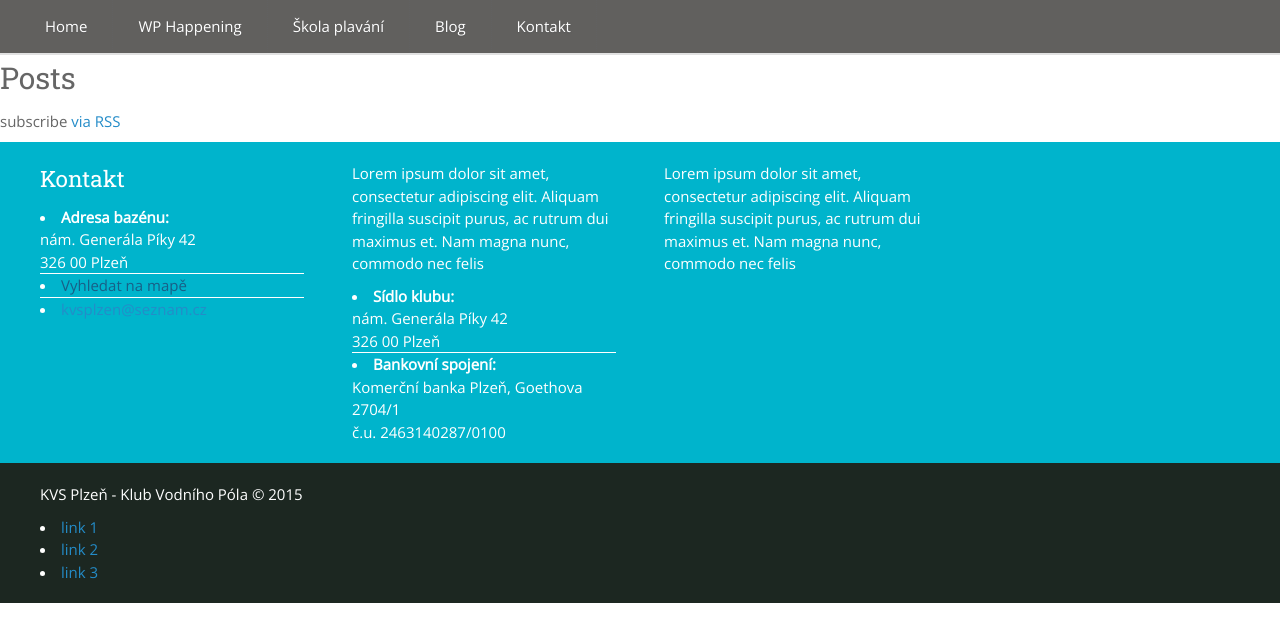
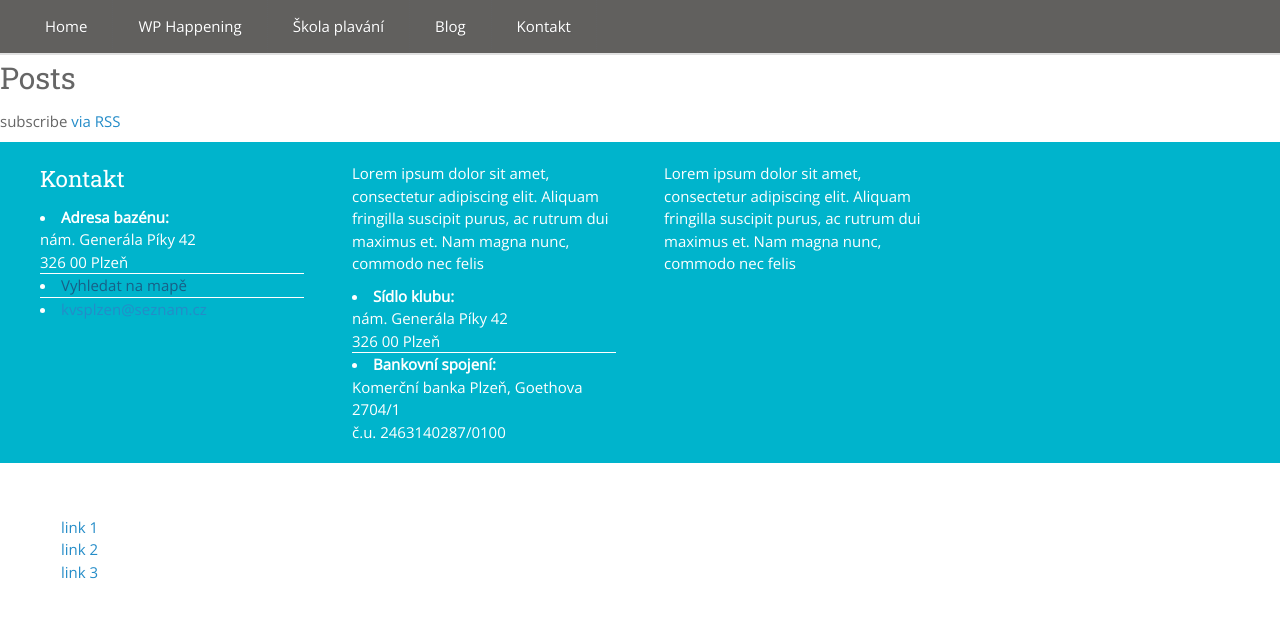
Before and after one commit to SteveVil/KVS-web, a Jekyll site: the page built from index.html, in a window 1280 px wide. Shown: the top 642 px of the page. Built offline with Jekyll 4.4.1, drawn with Linux system fonts in a browser that asks for light colours.

Commit message:
Update _footer.sass

```diff
--- a/_sass/_footer.sass
+++ b/_sass/_footer.sass
@@ -11,7 +11,7 @@ footer
 		li:last-child
 			border: none
 
-	.last-footer
+	.post-footer
 		background: none repeat scroll 0% 0% #1C2721
 
 	.box4
```
